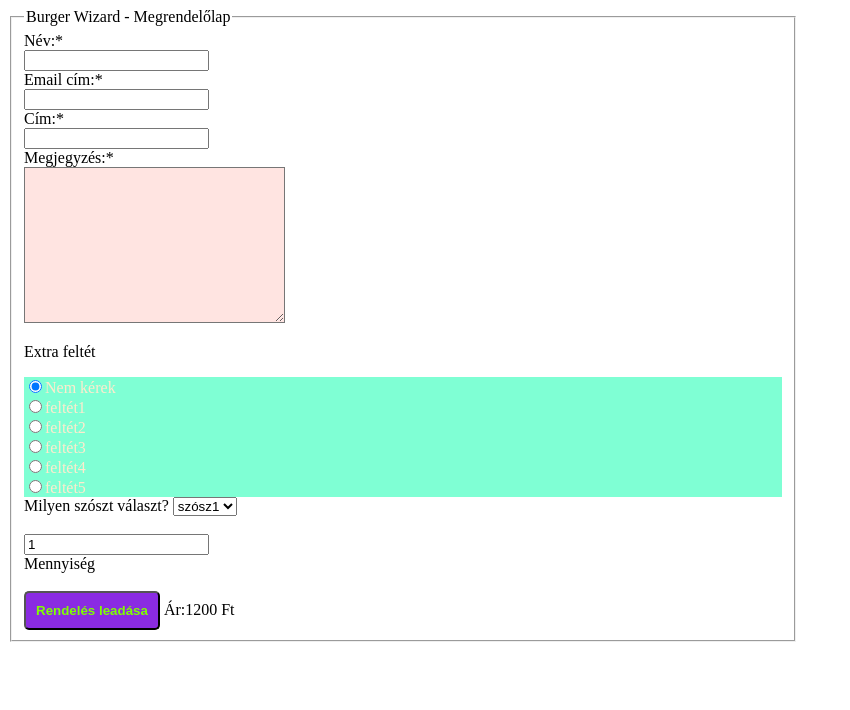
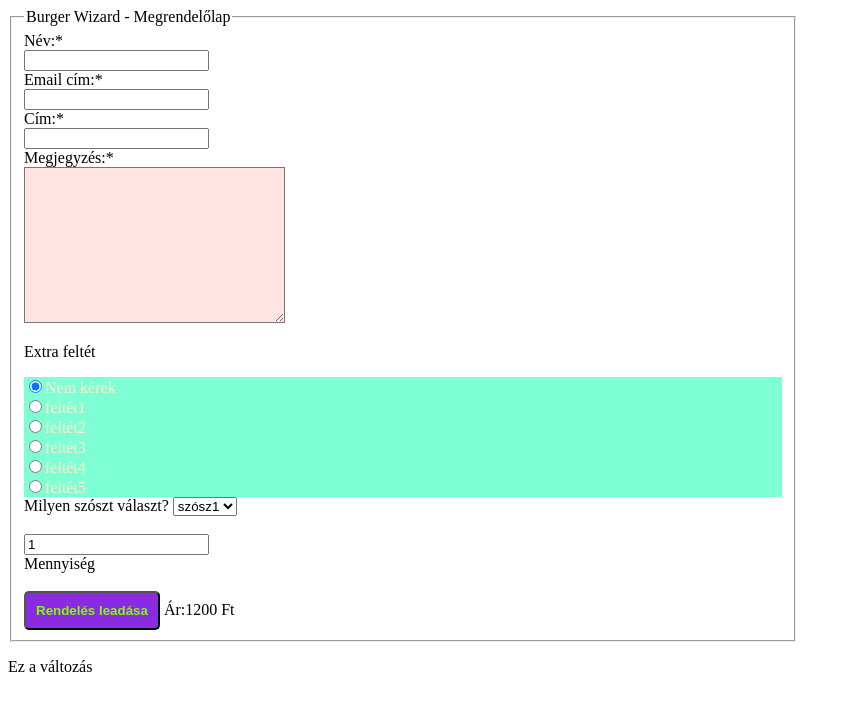
Before and after one commit to bgandrea/New_repo, a plain HTML site: page pizza.html in a window 1280 px wide. Shown: the whole page, without its empty margins (0-850 px from the left). Drawn offline with Linux system fonts and the light colour scheme.

Commit message:
Masodik_valtozat

```diff
--- a/pizza.html
+++ b/pizza.html
@@ -42,5 +42,6 @@
 
 
     </fieldset>
+    <p>Ez a változás</p>
 </body>
 </html>
```
